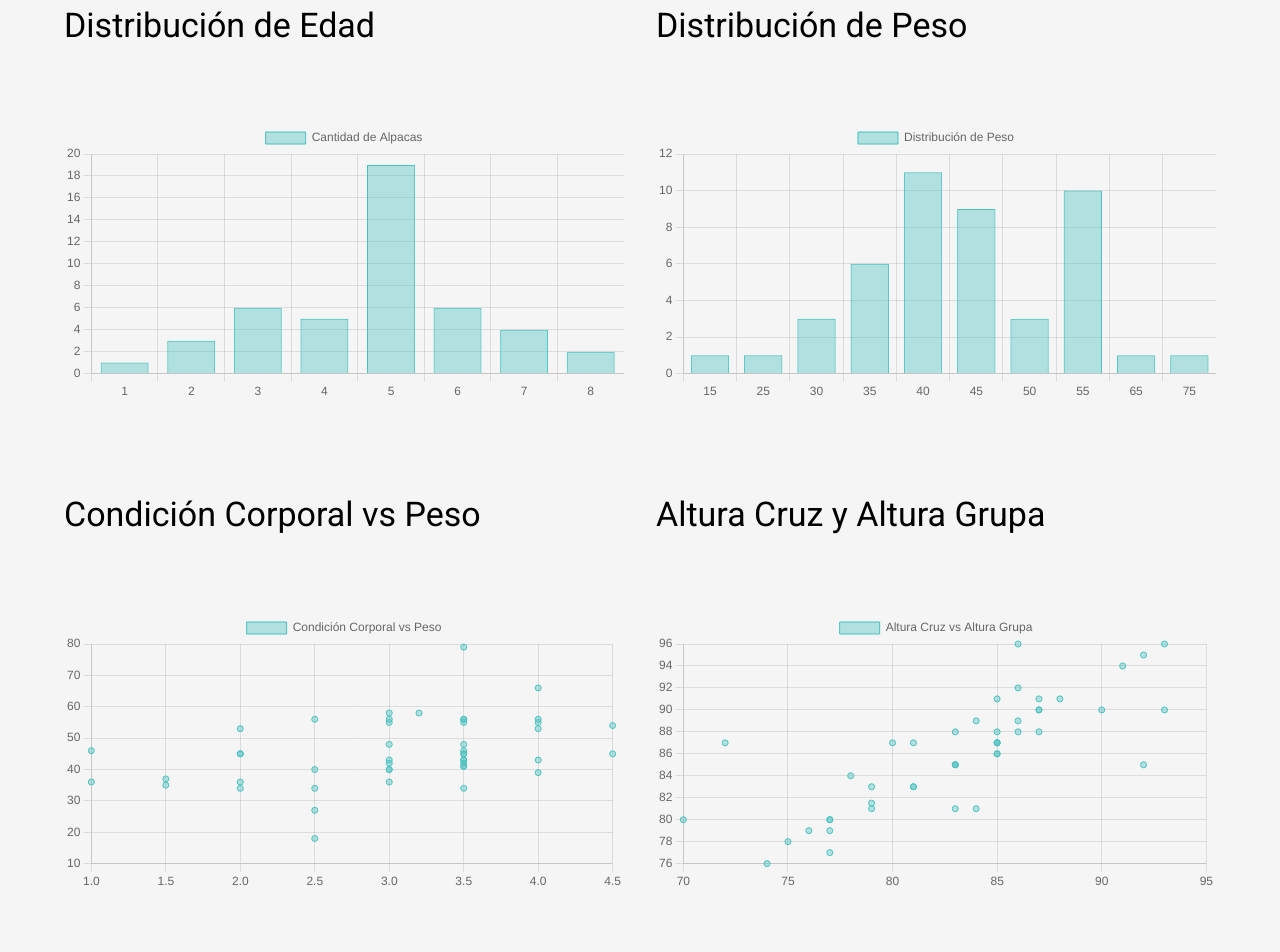
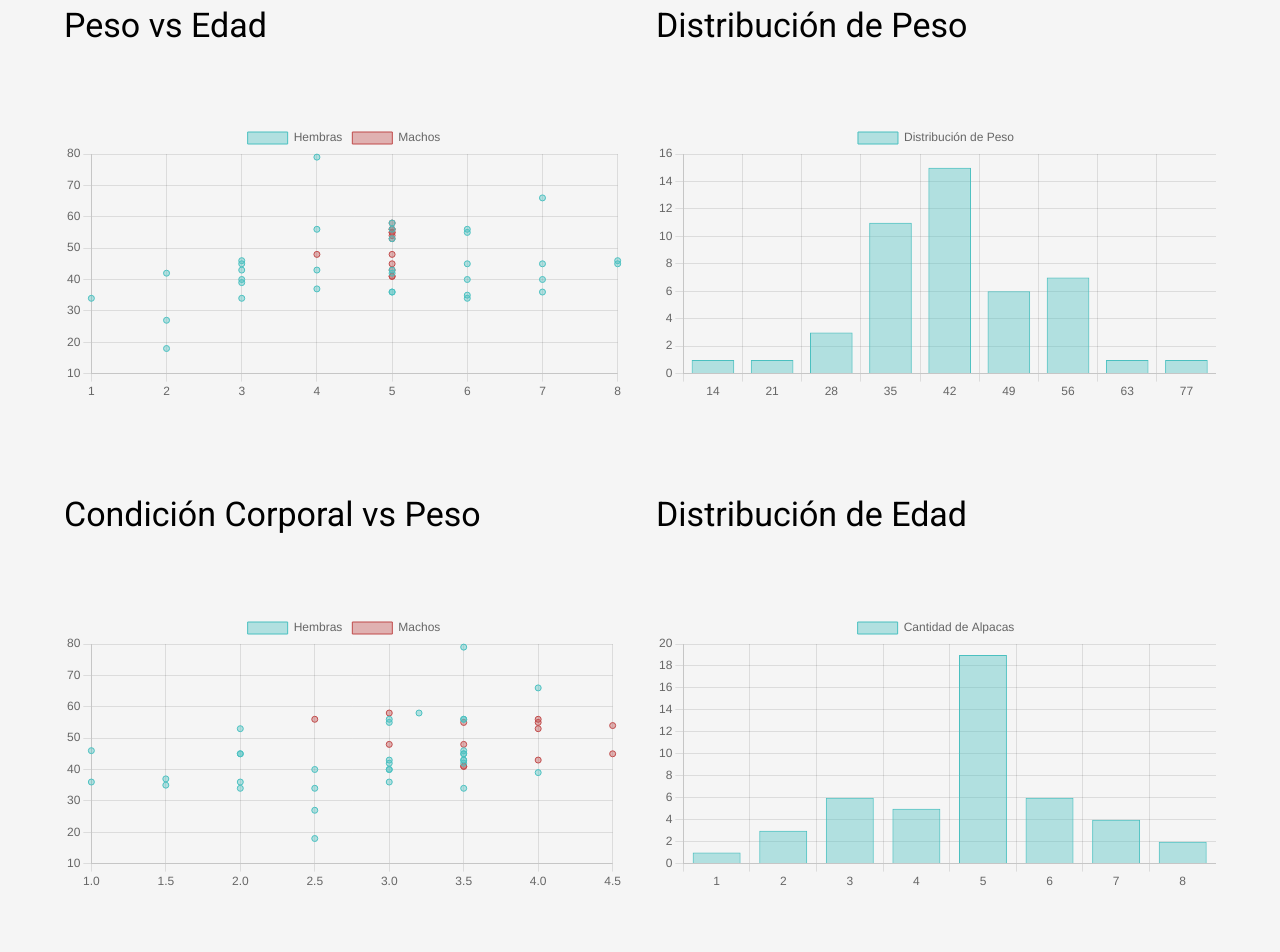
Before and after one commit to slinareslie/alpacas, a React (Create React App) app: page /stats in a window 1280 px wide. Shown: the part 200-1152 px from the top of the page. Built offline with nearby package versions, Linux system fonts and the light colour scheme.

Commit message:
Organizar los gráficos estadísticos

```diff
--- a/src/pages/StatsPage.js
+++ b/src/pages/StatsPage.js
@@ -54,9 +54,11 @@ const StatsPage = () => {
       <Grid container spacing={4}>
         <Grid item xs={12} md={6}>
           <Typography variant="h4" sx={{ marginBottom: 2 }}>
-            Distribución de Edad
+            Peso vs Edad
           </Typography>
-          <Box sx={chartBoxStyle}>{edadData && <Bar data={edadData} />}</Box>
+          <Box sx={chartBoxStyle}>
+            {pesoEdadData && <Scatter data={pesoEdadData} />}
+          </Box>
         </Grid>
         <Grid item xs={12} md={6}>
           <Typography variant="h4" sx={{ marginBottom: 2 }}>
@@ -73,6 +75,12 @@ const StatsPage = () => {
               <Scatter data={condicionCorporalVsPesoData} />
             )}
           </Box>
+        </Grid>
+        <Grid item xs={12} md={6}>
+          <Typography variant="h4" sx={{ marginBottom: 2 }}>
+            Distribución de Edad
+          </Typography>
+          <Box sx={chartBoxStyle}>{edadData && <Bar data={edadData} />}</Box>
         </Grid>
         <Grid item xs={12} md={6}>
           <Typography variant="h4" sx={{ marginBottom: 2 }}>
@@ -96,14 +104,6 @@ const StatsPage = () => {
           </Typography>
           <Box sx={chartBoxStyle}>{sexoData && <Pie data={sexoData} />}</Box>
         </Grid>
-        <Grid item xs={12} md={6}>
-          <Typography variant="h4" sx={{ marginBottom: 2 }}>
-            Peso vs Edad
-          </Typography>
-          <Box sx={chartBoxStyle}>
-            {pesoEdadData && <Scatter data={pesoEdadData} />}
-          </Box>
-        </Grid>
       </Grid>
     </Container>
   );
--- a/src/utils.js
+++ b/src/utils.js
@@ -55,7 +55,7 @@ export const transformAlpacaData = (alpacas) => {
   };
 
   const pesoValues = alpacas.map((alpaca) => alpaca.peso);
-  const pesoHistogram = createHistogramData(pesoValues, 5);
+  const pesoHistogram = createHistogramData(pesoValues, 7);
 
   const pesoData = {
     labels: Object.keys(pesoHistogram),
@@ -71,11 +71,12 @@ export const transformAlpacaData = (alpacas) => {
   };
 
   const condicionCorporalVsPesoData = {
-    labels: ["Condición Corporal", "Peso"],
     datasets: [
       {
-        label: "Condición Corporal vs Peso",
-        data: alpacas.map((alpaca) => ({
+        label: "Hembras",
+        data: alpacas
+          .filter((alpaca) => alpaca.sexo === "hembra")
+          .map((alpaca) => ({
             x: alpaca.condicion_corporal,
             y: alpaca.peso,
           })),
@@ -83,20 +84,45 @@ export const transformAlpacaData = (alpacas) => {
         borderColor: "rgba(75,192,192,1)",
         borderWidth: 1,
       },
+      {
+        label: "Machos",
+        data: alpacas
+          .filter((alpaca) => alpaca.sexo === "macho")
+          .map((alpaca) => ({
+            x: alpaca.condicion_corporal,
+            y: alpaca.peso,
+          })),
+        backgroundColor: "rgba(192,75,75,0.4)",
+        borderColor: "rgba(192,75,75,1)",
+        borderWidth: 1,
+      },
     ],
   };
 
   const alturaCruzVsAlturaGrupaData = {
-    labels: ["Altura Cruz", "Altura Grupa"],
     datasets: [
       {
-        label: "Altura Cruz vs Altura Grupa",
-        data: alpacas.map((alpaca) => ({
+        label: "Hembras",
+        data: alpacas
+          .filter((alpaca) => alpaca.sexo === "hembra")
+          .map((alpaca) => ({
             x: alpaca.altura_cruz,
             y: alpaca.altura_grupa,
           })),
         backgroundColor: "rgba(75,192,192,0.4)",
         borderColor: "rgba(75,192,192,1)",
+        borderWidth: 1,
+      },
+      {
+        label: "Machos",
+        data: alpacas
+          .filter((alpaca) => alpaca.sexo === "macho")
+          .map((alpaca) => ({
+            x: alpaca.altura_cruz,
+            y: alpaca.altura_grupa,
+          })),
+        backgroundColor: "rgba(192,75,75,0.4)",
+        borderColor: "rgba(192,75,75,1)",
         borderWidth: 1,
       },
     ],
@@ -145,7 +171,7 @@ export const transformAlpacaData = (alpacas) => {
         backgroundColor: "rgba(75,192,192,0.4)",
         borderColor: "rgba(75,192,192,1)",
         borderWidth: 1,
-        pointBackgroundColor: "rgba(75,192,192,0.4)", // Azul
+        pointBackgroundColor: "rgba(75,192,192,0.4)",
       },
       {
         label: "Machos",
@@ -153,7 +179,7 @@ export const transformAlpacaData = (alpacas) => {
         backgroundColor: "rgba(192,75,75,0.4)",
         borderColor: "rgba(192,75,75,1)",
         borderWidth: 1,
-        pointBackgroundColor: "rgba(192,75,75,0.4)", // Rojo
+        pointBackgroundColor: "rgba(192,75,75,0.4)",
       },
     ],
   };
```
Lines whose indentation alone changed are shown as unchanged.
